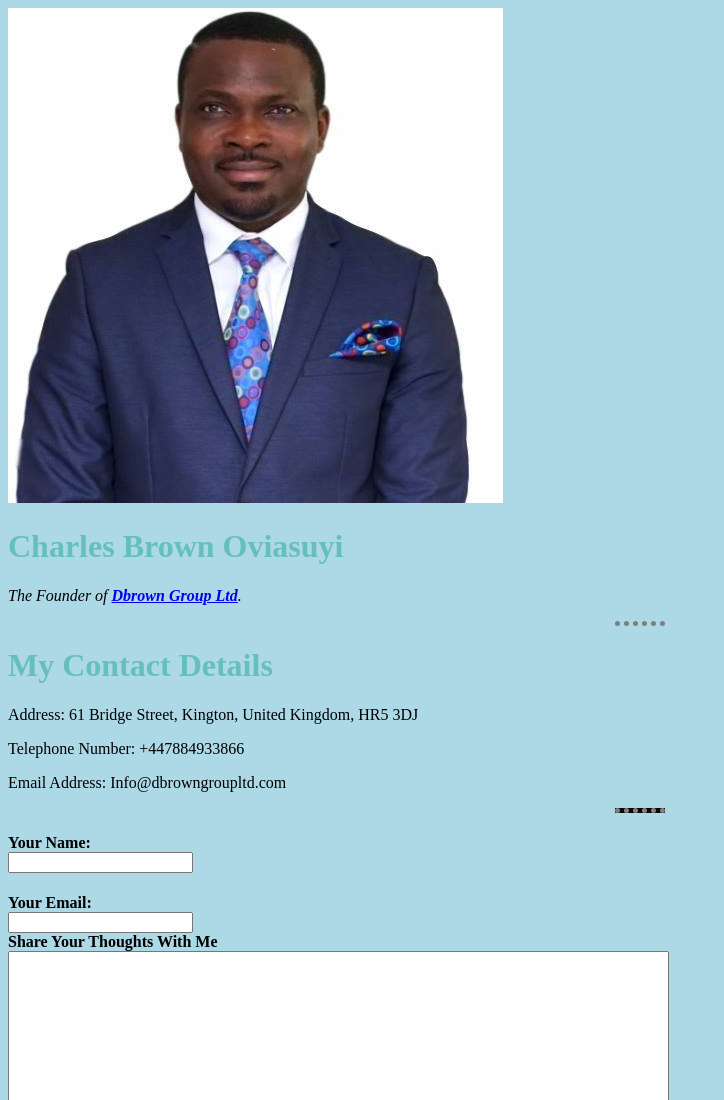
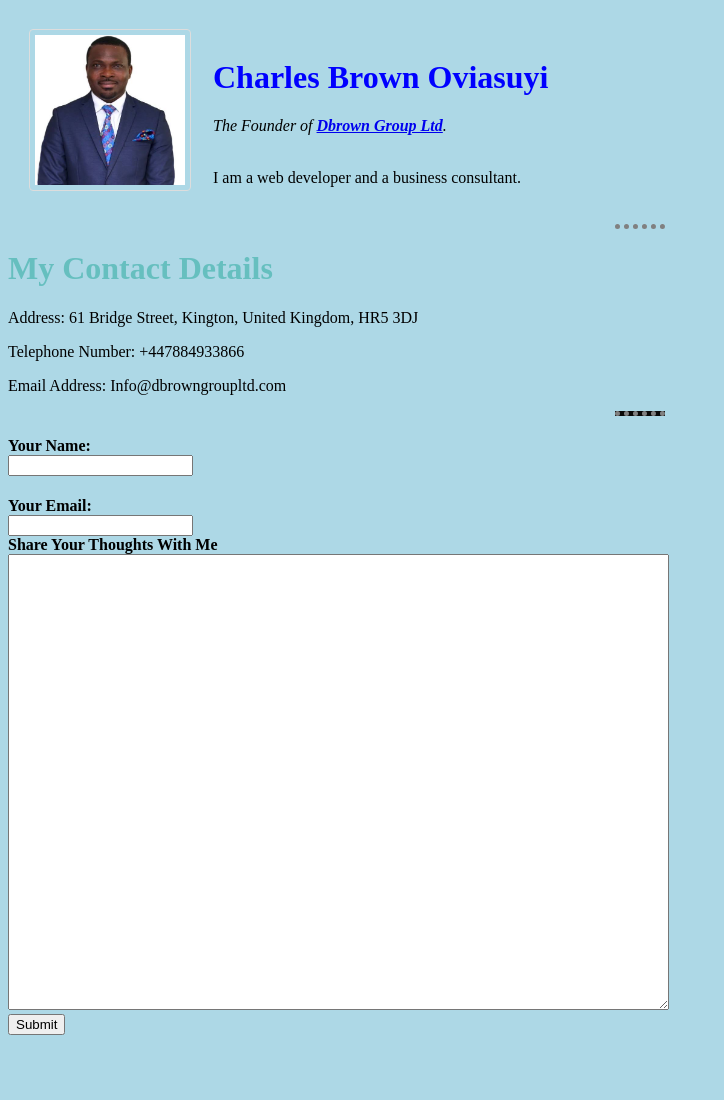
Before and after one commit to charlesbro/cv, a plain HTML site: page Contactme.html in a window 1280 px wide. Shown: the top 1100 px of the page, without its empty margins (0-724 px from the left). After the commit the page ends 1057 px from the top, so only its background shows below. Drawn offline with Linux system fonts and the light colour scheme.

Commit message:
Add initial CV website files

```diff
--- a/Contactme.html
+++ b/Contactme.html
@@ -6,11 +6,20 @@
     <link rel="stylesheet" href="css/styles.css">
   </head>
   <body>
-    <img src="images\charlesfb.jpg" alt="Charles Brown Oviasuyi Profile Picture">
-    <h1>Charles Brown Oviasuyi</h1>
-    <p>
-      <em>The Founder of <strong><a href="https://beta.companieshouse.gov.uk/company/11696047">Dbrown Group Ltd</a></strong>.</em>
-    </p>
+    <table cellspacing="20">
+      <tr>
+
+        <td><img class="charles" src="images\charlesfb.jpg" alt="Charles Brown Oviasuyi Profile Picture"></td>
+
+        <td>
+          <h1 id="heading01">Charles Brown Oviasuyi</h1>
+          <p>
+            <em>The Founder of <strong><a href="https://beta.companieshouse.gov.uk/company/11696047">Dbrown Group Ltd</a></strong>.</em>
+          </p><br />
+            I am a web developer and a business consultant.
+        </td>
+      </tr>
+    </table>
     <hr>
     <h1>My Contact Details</h1>
     <p>Address: 61 Bridge Street, Kington, United Kingdom, HR5 3DJ</p>
--- a/css/styles.css
+++ b/css/styles.css
@@ -32,6 +32,8 @@ img:hover {
     box-shadow: 0 0 2px 1px rgba(0, 140, 186, 0.5);
 }
 */
+
+
 .charles {
     border: 1px solid #ddd;
     border-radius: 4px;
```
Also changed, not shown: index.html (+2 -0 lines).
